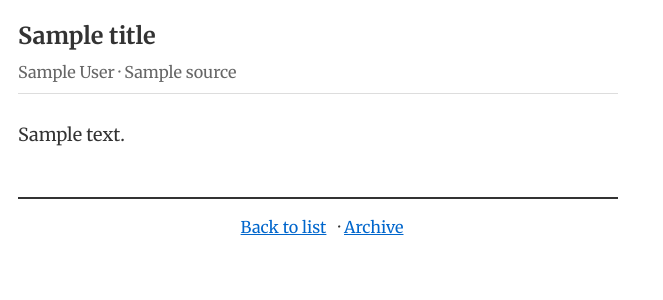
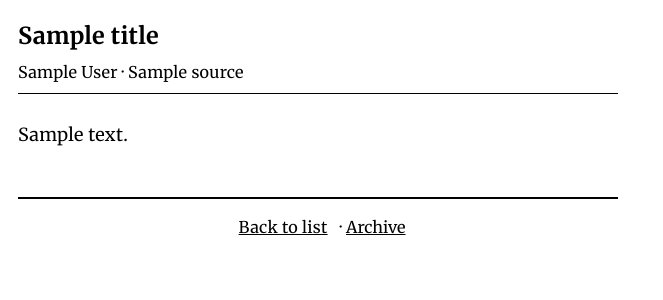
Before and after one commit to jtamboli/readwise-kindle-web, a FastAPI app: template app/templates/page.html in a window 1280 px wide. Shown: the top 300 px of the page, without its empty margins (0-663 px from the left). Run offline with FastAPI, Linux system fonts and the light colour scheme; the template is opened without the code that fills it: most values are stand-ins (such as "Sample title", 1, 10 or a date in 2020); parts of the project's set-up code (start-up, migrations or seed data) failed here and were passed over.

Commit message:
Add e-ink display optimizations for typography and contrast
Implements Kindle-style optimizations for better e-ink readability:

Typography improvements:
- Text justification with automatic hyphenation (CSS hyphens)
- Inter-word spacing for even text distribution
- Slightly increased letter spacing (0.015em) for clarity
- Font smoothing and optimized text rendering

Contrast optimization:
- Pure black (#000000) on white (#ffffff) in light mode
- Pure white (#ffffff) on black (#000000) in dark mode
- Removes all gray tones for maximum contrast on e-ink displays

Research shows e-ink displays benefit from 10:1+ contrast ratios
and Kindle's Enhanced Typesetting uses advanced hyphenation to
prevent large gaps in justified text.

```diff
--- a/app/templates/page.html
+++ b/app/templates/page.html
@@ -10,29 +10,29 @@
     <style>
         :root {
             --bg-color: #ffffff;
-            --text-color: #333333;
-            --link-color: #0066cc;
-            --link-visited: #551a8b;
-            --link-hover: #004499;
-            --meta-color: #666666;
-            --border-color: #dddddd;
-            --border-dark: #333333;
-            --quote-color: #555555;
-            --quote-border: #cccccc;
-            --disabled-color: #cccccc;
+            --text-color: #000000;
+            --link-color: #000000;
+            --link-visited: #000000;
+            --link-hover: #000000;
+            --meta-color: #000000;
+            --border-color: #000000;
+            --border-dark: #000000;
+            --quote-color: #000000;
+            --quote-border: #000000;
+            --disabled-color: #000000;
         }
         :root.dark {
-            --bg-color: #1a1a1a;
-            --text-color: #e0e0e0;
-            --link-color: #6699ff;
-            --link-visited: #9999ff;
-            --link-hover: #88bbff;
-            --meta-color: #999999;
-            --border-color: #444444;
-            --border-dark: #888888;
-            --quote-color: #bbbbbb;
-            --quote-border: #666666;
-            --disabled-color: #555555;
+            --bg-color: #000000;
+            --text-color: #ffffff;
+            --link-color: #ffffff;
+            --link-visited: #ffffff;
+            --link-hover: #ffffff;
+            --meta-color: #ffffff;
+            --border-color: #ffffff;
+            --border-dark: #ffffff;
+            --quote-color: #ffffff;
+            --quote-border: #ffffff;
+            --disabled-color: #ffffff;
         }
         body {
             font-family: "Merriweather", Georgia, serif;
@@ -42,6 +42,15 @@
             max-width: 600px;
             background-color: var(--bg-color);
             color: var(--text-color);
+            /* E-ink optimizations */
+            text-align: justify;
+            hyphens: auto;
+            -webkit-hyphens: auto;
+            text-justify: inter-word;
+            letter-spacing: 0.015em;
+            -webkit-font-smoothing: antialiased;
+            -moz-osx-font-smoothing: grayscale;
+            text-rendering: optimizeLegibility;
         }
         .zone-left {
             position: fixed;
```
